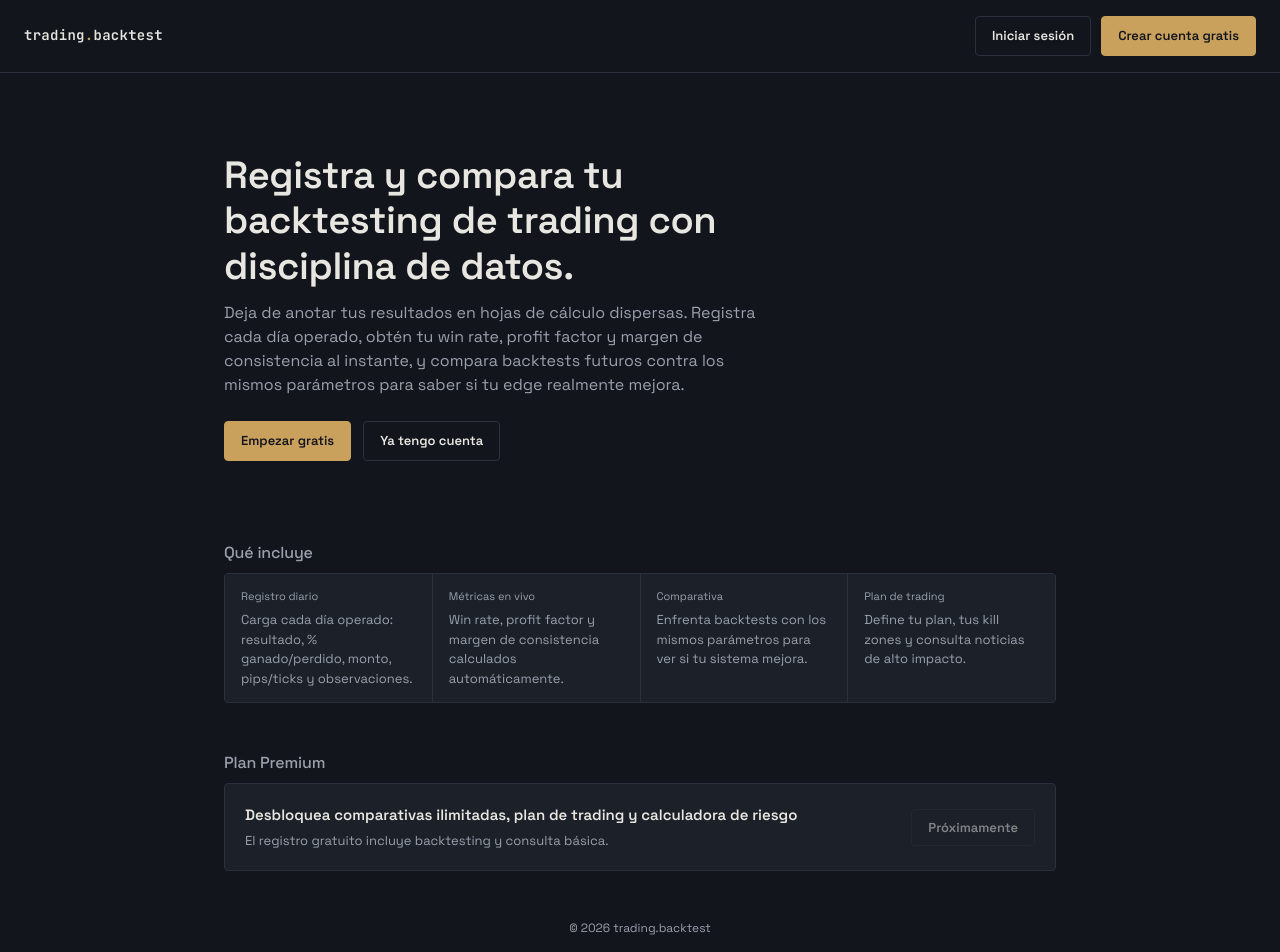
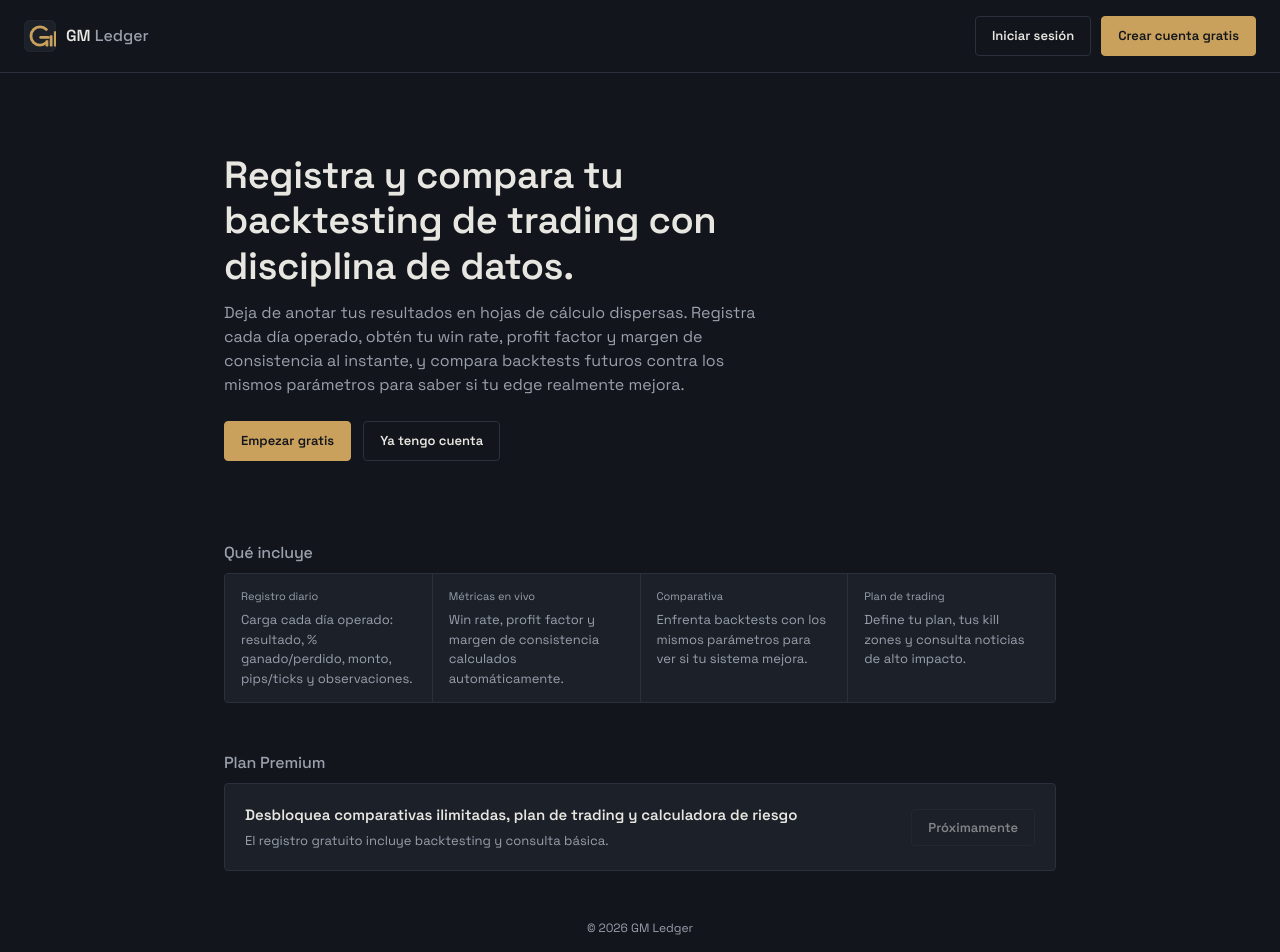
Before and after one commit to HoruzGiltech/trading-backtesting-system, a React (Vite) app in the folder frontend/: page / in a window 1280 px wide. Shown: the top 952 px of the page. Built offline with nearby package versions, Linux system fonts and the light colour scheme; no server answers.

Commit message:
se actualiza logo y redireccion en login y register a inicio

```diff
--- a/frontend/index.html
+++ b/frontend/index.html
@@ -7,7 +7,7 @@
     <link rel="preconnect" href="https://fonts.gstatic.com" crossorigin>
     <link href="https://fonts.googleapis.com/css2?family=Space+Grotesk:wght@400;500;600;700&family=JetBrains+Mono:wght@400;500;600&display=swap" rel="stylesheet">
     <meta name="viewport" content="width=device-width, initial-scale=1.0" />
-    <title>frontend</title>
+    <title>GM Ledger</title>
   </head>
   <body>
     <div id="root"></div>
--- a/frontend/src/components/Layout.tsx
+++ b/frontend/src/components/Layout.tsx
@@ -2,6 +2,7 @@ import type { ReactNode } from "react";
 import { useState } from "react";
 import { Link } from "react-router-dom";
 import { useAuth } from "../context/AuthContext";
+import { LogoLockup } from "./Logo";
 import { Sidebar, SidebarToggleButton } from "./Sidebar";
 
 export function Layout({ children }: { children: ReactNode }) {
@@ -19,7 +20,9 @@ export function Layout({ children }: { children: ReactNode }) {
             {isAuthenticated && (
               <SidebarToggleButton onClick={() => setMobileOpen(true)} />
             )}
-            <Link to="/backtests" className="navbar-brand">trading<span>.</span>backtest</Link>
+            <Link to="/backtests" style={{ textDecoration: "none" }}>
+  <LogoLockup iconSize={28} />
+</Link>
           </div>
           {isAuthenticated && (
             <button className="btn" onClick={logout}>Cerrar sesión</button>
--- /dev/null
+++ b/frontend/src/components/Logo.tsx
@@ -0,0 +1,26 @@
+export function LogoIcon({ size = 32 }: { size?: number }) {
+  return (
+    <svg width={size} height={size} viewBox="0 0 46 46" fill="none">
+      <rect width="46" height="46" rx="10" fill="var(--surface)" stroke="var(--border)" />
+      <circle cx="23" cy="23" r="13" fill="none" stroke="var(--accent)" strokeWidth="4"
+        strokeLinecap="round" strokeDasharray="60 23" strokeDashoffset="-11" />
+      <line x1="24" y1="25" x2="35" y2="25" stroke="var(--accent)" strokeWidth="4" strokeLinecap="round" />
+      <rect x="31" y="29" width="4" height="9" rx="1" fill="var(--accent)" />
+      <rect x="37" y="22" width="4" height="16" rx="1" fill="var(--accent)" />
+      <rect x="43" y="16" width="4" height="22" rx="1" fill="var(--accent)" />
+    </svg>
+  );
+}
+
+export function LogoLockup({ iconSize = 32 }: { iconSize?: number }) {
+  return (
+    <div style={{ display: "flex", alignItems: "center", gap: 10 }}>
+      <LogoIcon size={iconSize} />
+      <div style={{ lineHeight: 1.1 }}>
+        <div style={{ fontFamily: "var(--font-ui)", fontWeight: 600, fontSize: 16, color: "var(--text)" }}>
+          GM<span style={{ color: "var(--text-muted)", fontWeight: 500 }}> Ledger</span>
+        </div>
+      </div>
+    </div>
+  );
+}
--- a/frontend/src/pages/LandingPage.tsx
+++ b/frontend/src/pages/LandingPage.tsx
@@ -1,10 +1,13 @@
 import { Link } from "react-router-dom";
+import { LogoLockup } from "../components/Logo";
 
 export default function LandingPage() {
   return (
     <div>
       <div className="navbar">
-        <span className="navbar-brand">trading<span>.</span>backtest</span>
+        <Link to="/" style={{ textDecoration: "none" }}>
+  <LogoLockup />
+</Link>
         <div style={{ display: "flex", gap: 10 }}>
           <Link to="/login" className="btn">Iniciar sesión</Link>
           <Link to="/register" className="btn btn-primary">Crear cuenta gratis</Link>
@@ -69,9 +72,9 @@ export default function LandingPage() {
           </button>
         </div>
 
-        <p style={{ marginTop: 48, fontSize: 12, textAlign: "center" }}>
-          © {new Date().getFullYear()} trading.backtest
-        </p>
+       <p style={{ marginTop: 48, fontSize: 12, textAlign: "center" }}>
+  © {new Date().getFullYear()} GM Ledger
+</p>
       </div>
     </div>
   );
--- a/frontend/src/pages/LoginPage.tsx
+++ b/frontend/src/pages/LoginPage.tsx
@@ -1,6 +1,7 @@
 import type { FormEvent } from "react";
 import { useState } from "react";
 import { Link, useNavigate } from "react-router-dom";
+import { LogoLockup } from "../components/Logo";
 import { useAuth } from "../context/AuthContext";
 
 export default function LoginPage() {
@@ -27,6 +28,10 @@ export default function LoginPage() {
 
   return (
     <div className="auth-shell">
+<Link to="/" style={{ display: "inline-block", marginBottom: 32, textDecoration: "none" }}>
+  <LogoLockup iconSize={28} />
+</Link>
+
       <h1>Iniciar sesión</h1>
       <form onSubmit={handleSubmit}>
         <div className="field">
--- a/frontend/src/pages/RegisterPage.tsx
+++ b/frontend/src/pages/RegisterPage.tsx
@@ -1,6 +1,7 @@
 import type { FormEvent } from "react";
 import { useState } from "react";
 import { Link, useNavigate } from "react-router-dom";
+import { LogoLockup } from "../components/Logo";
 import { useAuth } from "../context/AuthContext";
 
 export default function RegisterPage() {
@@ -28,6 +29,9 @@ export default function RegisterPage() {
 
   return (
     <div className="auth-shell">
+<Link to="/" style={{ display: "inline-block", marginBottom: 32, textDecoration: "none" }}>
+  <LogoLockup iconSize={28} />
+</Link>
       <h1>Crear cuenta</h1>
       <form onSubmit={handleSubmit}>
         <div className="field">
```
